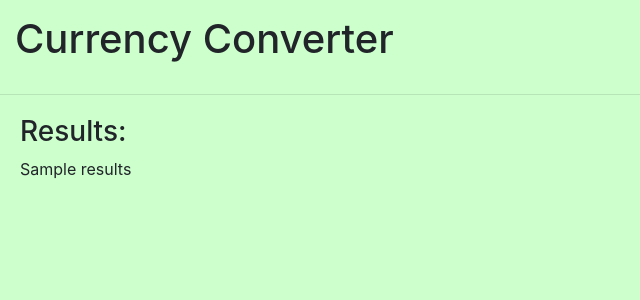
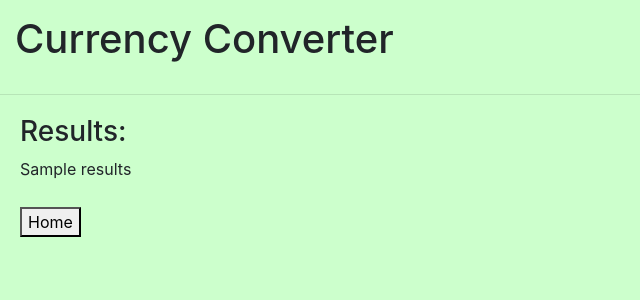
Before and after one commit to mattriese/flask-currency-converter, a Flask app: template templates/results.html in a window 1280 px wide. Shown: the top 300 px of the page, without its empty margins (0-640 px from the left). Run offline with Flask 2, Linux system fonts and the light colour scheme; the template is opened without the code that fills it: most values are stand-ins (such as "Sample title", 1, 10 or a date in 2020); some libraries are stand-ins or nearby versions.

Commit message:
added home button to results page

```diff
--- a/static/style.css
+++ b/static/style.css
@@ -15,6 +15,7 @@ body {
 input {
 	margin-bottom: 10px;
 }
- button {
+
+button {
 	 margin-top: 10px;
  }
--- a/templates/results.html
+++ b/templates/results.html
@@ -3,4 +3,5 @@
 {% block content %}
 	<h3>Results:</h3>
 	<p>{{ results }}</p>
+	<a href="/"><button>Home</button></a>
 {% endblock %}
```
